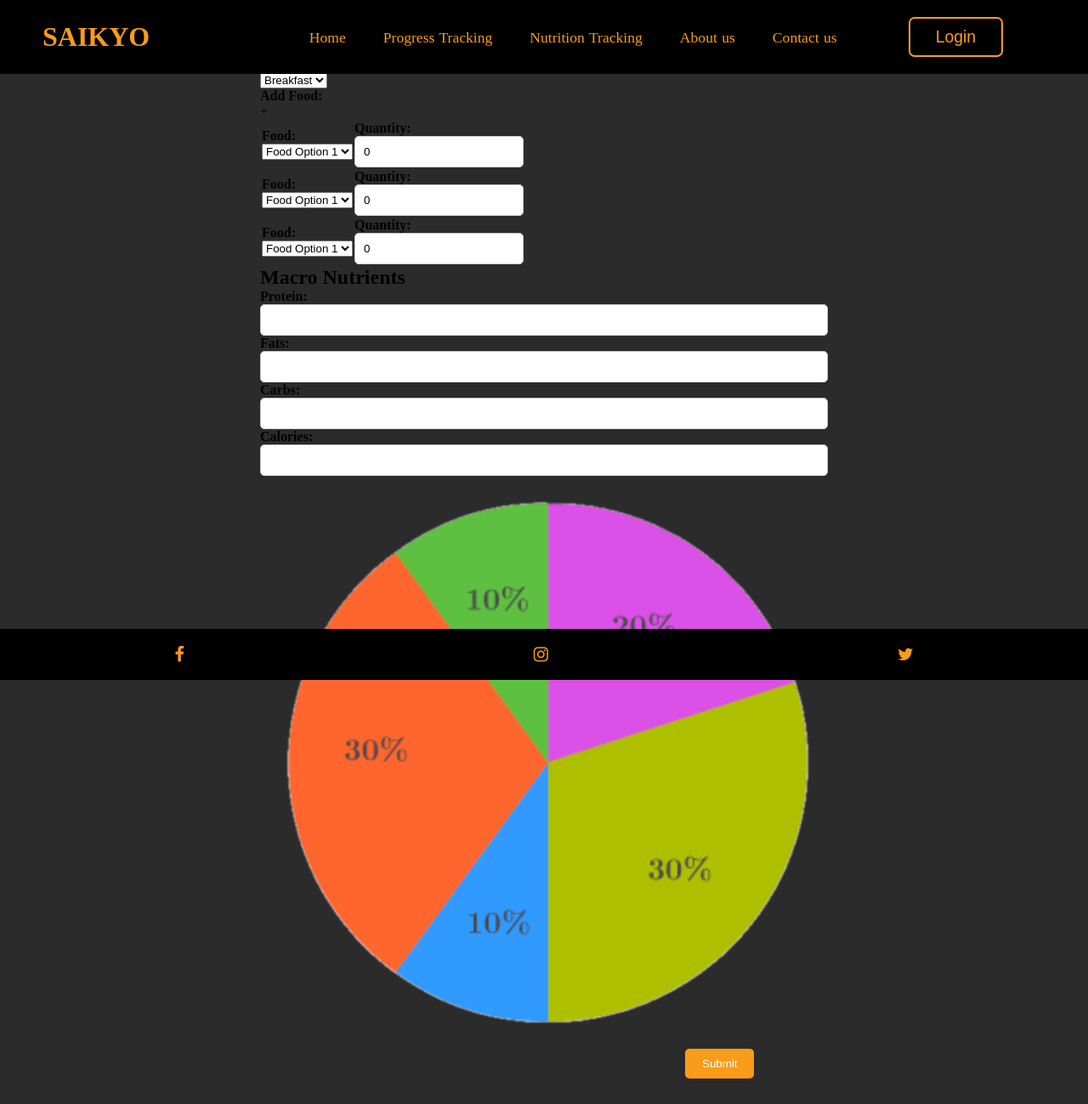
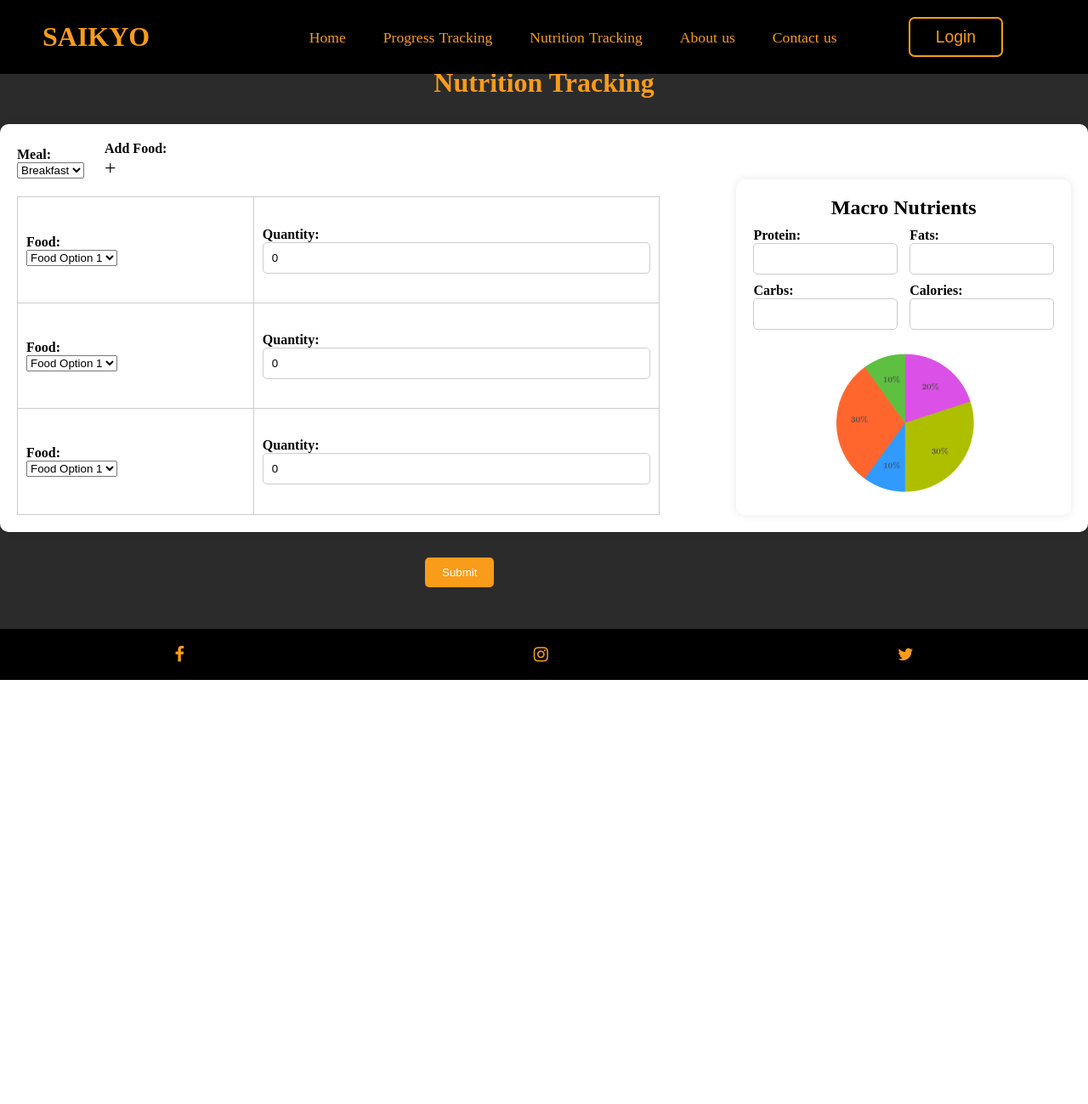
Before and after one commit to Sri01729/DGL_123_Project, a PHP site: page /nutritiontracking.html in a window 1280 px wide. Shown: the whole page at 85% size. After the commit the page ends 800 px from the top, so only its background shows below. Run offline with PHP 8.4, Linux system fonts and the light colour scheme.

Commit message:
Add css for nutrition tracking page

```diff
--- a/style.css
+++ b/style.css
@@ -368,3 +368,97 @@ input[type="radio"] {
   font-size: 20px;
   transition: all 0.3s ease;
 }
+/* Styling for the "nutrition tracking" section */
+.nutrition {
+  background-color: #2c2b2b;
+}
+
+/* Styling for the nutrition form container */
+.nutrition-form {
+  width: 100%;
+  padding: 20px;
+  background-color: #fff;
+  border-radius: 10px;
+  box-shadow: 0 0 10px rgba(0, 0, 0, 0.1);
+  margin-bottom: 30px;
+}
+
+/* Styling for containers within the "nutrition" section */
+.tablecont {
+  display: flex;
+}
+
+/* Styling for elements with class "meal-dropdown" and "add-food" */
+.meal-dropdown,
+.add-food {
+  display: inline-block;
+  margin-right: 20px;
+}
+
+/* Styling for the "Add" button */
+.add-button {
+  font-size: 24px;
+  cursor: pointer;
+}
+
+/* Styling for tables */
+table {
+  width: 100%;
+  margin-top: 20px;
+  border-collapse: collapse;
+}
+
+/* Styling for table cells */
+table td {
+  padding: 10px;
+  border: 1px solid #ccc;
+}
+
+/* Styling for table elements */
+table,
+th,
+td {
+  border: none;
+}
+
+/* Styling for elements with class "macro" */
+.macro {
+  width: 50%;
+  padding: 20px;
+  background-color: #fff;
+  border-radius: 10px;
+  box-shadow: 0 0 10px rgba(0, 0, 0, 0.1);
+  margin-left: 90px;
+}
+
+/* Styling for headings within the "macro" section */
+.macro h2 {
+  text-align: center;
+}
+
+/* Styling for elements with class "macro-inputs" */
+.macro-inputs {
+  display: flex;
+  flex-wrap: wrap;
+  justify-content: space-between;
+  margin: 10px 0;
+}
+
+/* Styling for elements with class "macro-row" */
+.macro-row {
+  width: 48%;
+  margin-bottom: 10px;
+}
+
+/* Styling for the macro chart */
+.macro-chart {
+  display: flex;
+  justify-content: center;
+  align-items: center;
+}
+
+/* Styling for images within the macro chart */
+.macro-chart img {
+  max-width: 50%;
+  height: auto;
+}
```
